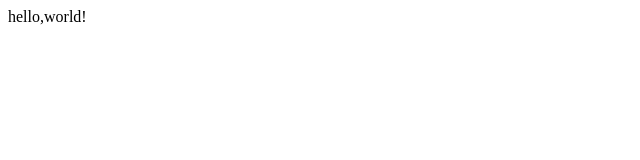
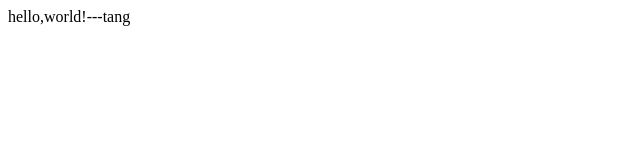
Before and after one commit to romeo1978/webapp, a plain HTML site: page index.html in a window 1280 px wide. Shown: the full height of the page, 0-640 px from the left. Drawn offline with Linux system fonts and the light colour scheme.

Commit message:
modify 01

```diff
--- a/index.html
+++ b/index.html
@@ -1,5 +1,5 @@
 <html>
 <body>
-<p>hello,world!</p>
+<p>hello,world!---tang</p>
 </body>
 </html>
```
